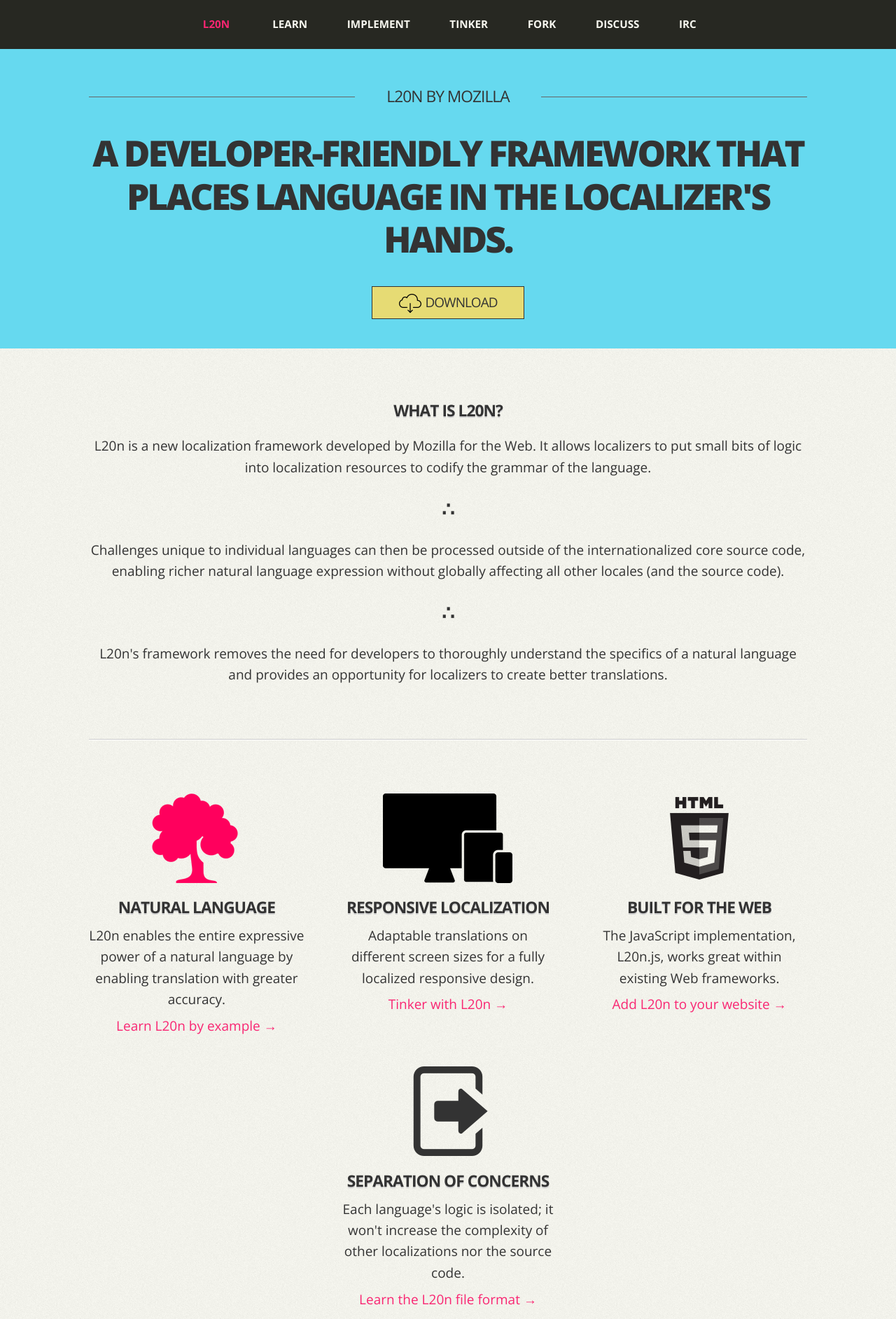
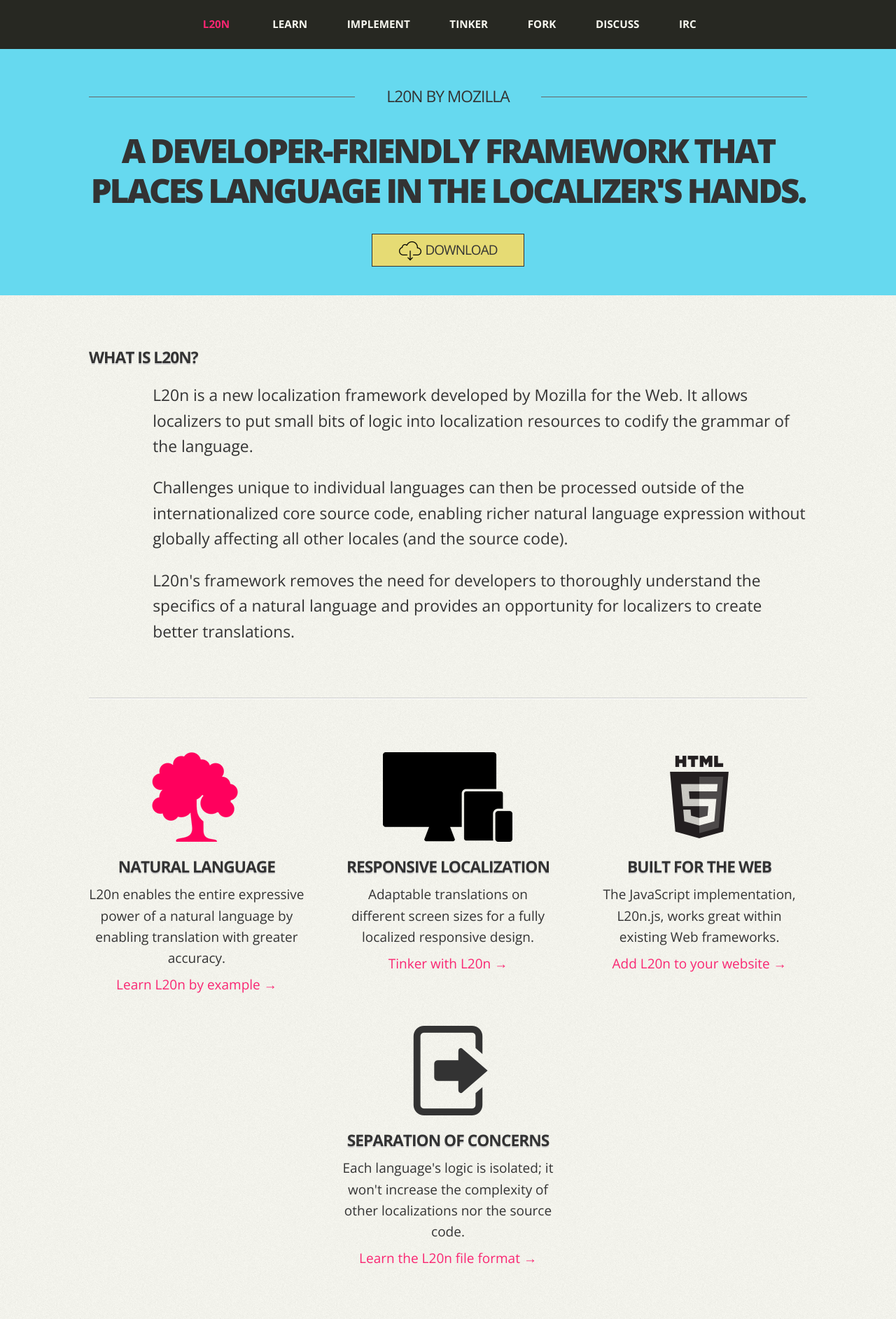
Before and after one commit to l20n/l20n.org, a Jekyll site: the page built from index.html, in a window 1280 px wide. Shown: the top 1885 px of the page at 70% size. Built offline with Jekyll 4.4.1, drawn with Linux system fonts in a browser that asks for light colours; nearby versions of some CDN libraries.

Commit message:
Style introduction paragraph in wider layouts

```diff
--- a/css/main.css
+++ b/css/main.css
@@ -701,6 +701,25 @@ main .window h3.status {
         margin: 0 auto 0;
     }
 
+    main > .content .introduction {
+        text-align: left;
+    }
+
+    main > .content .introduction p {
+        font-size: 1.2em;
+        padding-bottom: 1em;
+        padding-left: 4em;
+    }
+
+    main > .content .introduction :nth-child(3):before,
+    main > .content .introduction :nth-child(3):after {
+        content: none;
+    }
+
+    main > .content .introduction :nth-child(4) {
+        padding-bottom: 0;
+    }
+
     main > .content > .highlights > figure {
         float: left;
         margin-right: 5%;
@@ -744,7 +763,6 @@ main .window h3.status {
     }
 
     main header h2 {
-        font-size: 2.7em;
         letter-spacing: -3px;
     }
 
```
